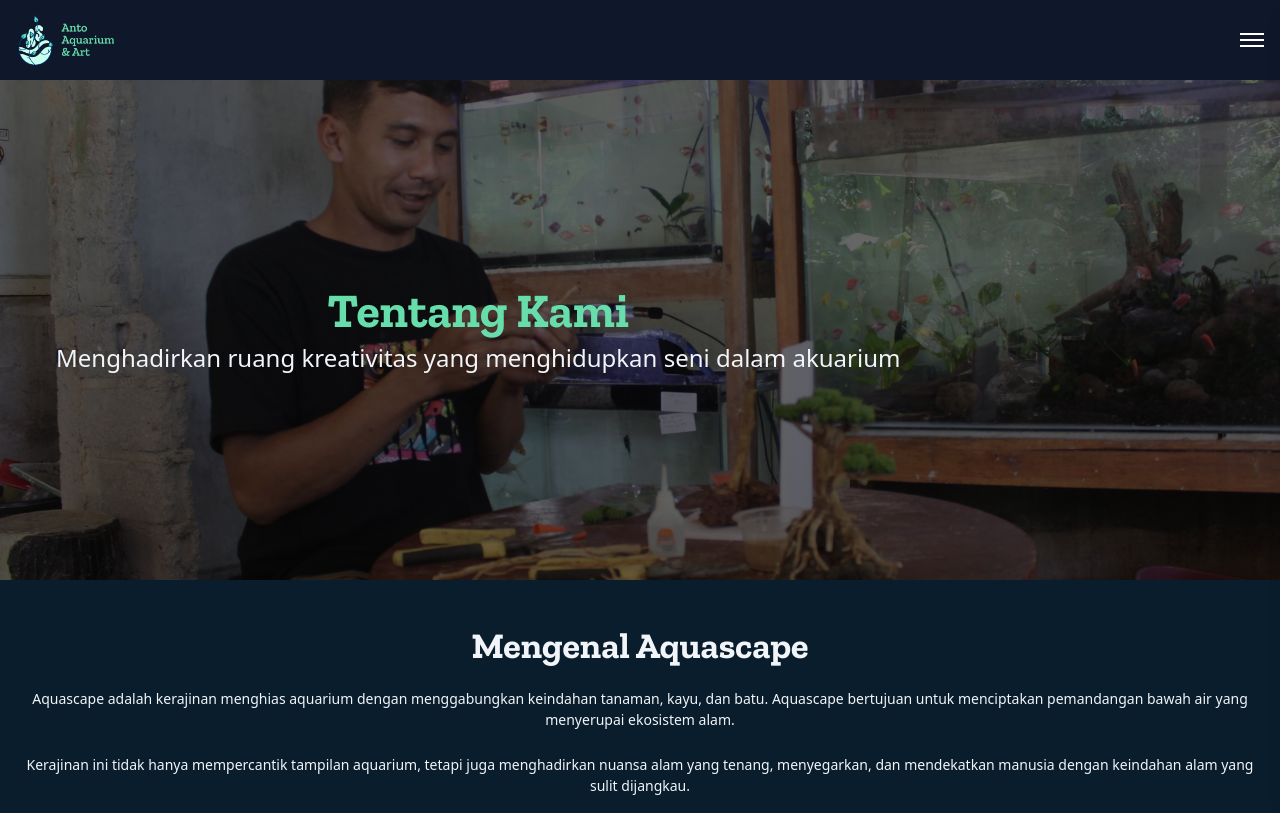
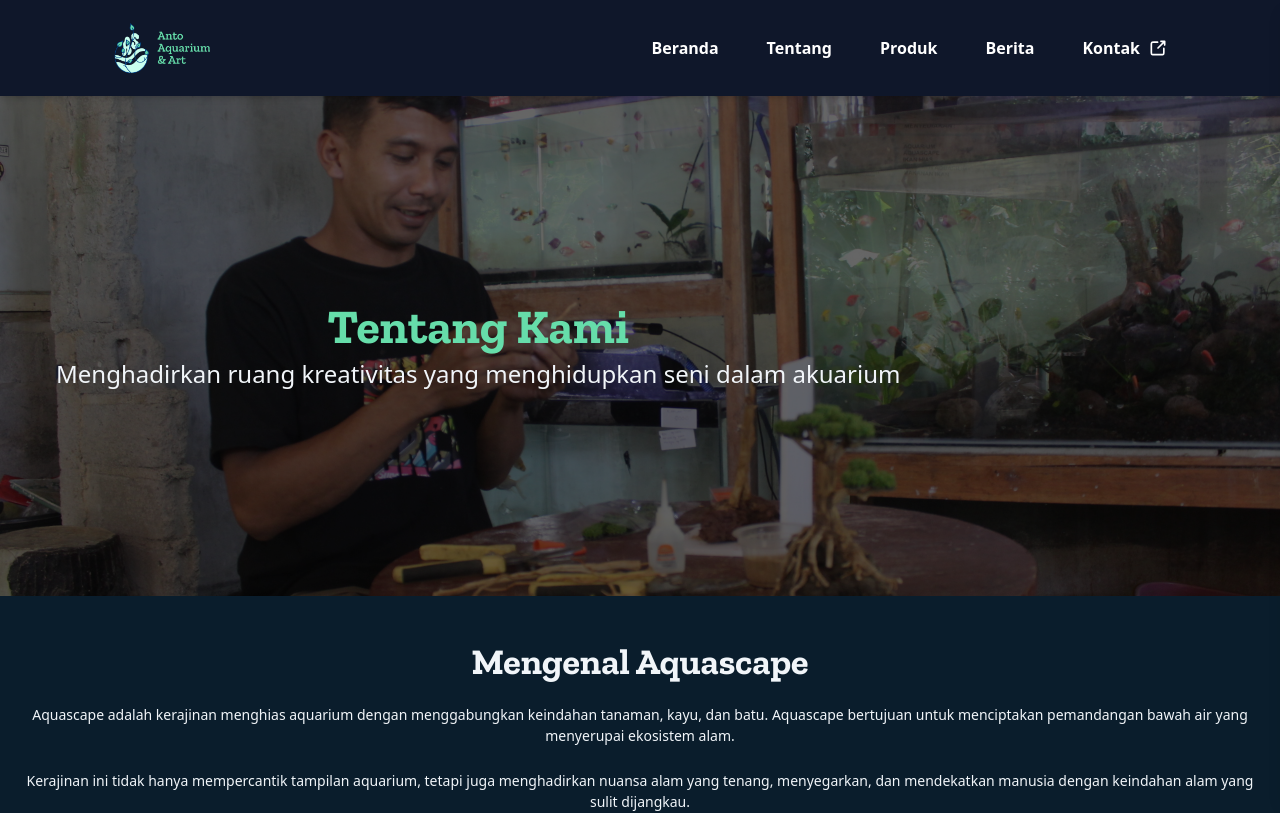
Before and after one commit to Aquascape-Desa-Branjang/starter, a React (Create React App) app in the folder frontend/: page /tentang in a window 1280 px wide. Shown: the top 813 px of the page. Built offline with nearby package versions, Linux system fonts and the light colour scheme; a web font is replaced by a local one.

Commit message:
feat: [fm] responsive laptop navbar

```diff
--- a/frontend/src/component/header.js
+++ b/frontend/src/component/header.js
@@ -1,5 +1,6 @@
 import React, { useState } from "react";
 import Navbar from "./navbar";
+import NavbarDesktop from "./navbar-desktop";
 import logo from "../gambar/logo.png";
 
 const Header = () => {
@@ -16,21 +17,24 @@ const Header = () => {
   return (
     <>
       {/* Bagian atas header */}
-      <header className="flex items-center justify-between px-4 py-3 bg-[#0F172A] text-white shadow-md">
-        <img src={logo} alt="Logo" className="w-21 h-14" />
+      <header className="flex items-center justify-between sticky top-0 start-0 z-30 px-4 py-3 bg-[#0F172A] text-white shadow-md xl:px-28 xl:py-5">
+        <img src={logo} alt="Logo" className="w-auto h-14" />
 
         {/* Hamburger Button */}
         <button
-          className="flex flex-col justify-center space-y-1 focus:outline-none transition-all duration-300"
+          className="flex flex-col justify-center space-y-1 focus:outline-none transition-all duration-300 xl:hidden"
           onClick={toggleSidebar}
         >
           <span className="w-6 h-0.5 bg-white"></span>
           <span className="w-6 h-0.5 bg-white"></span>
           <span className="w-6 h-0.5 bg-white"></span>
         </button>
+
+        {/* Navbar Desktop */}
+        <NavbarDesktop className="hidden xl:flex" />
       </header>
 
-      {/* Sidebar */}
+      {/* Sidebar mobile */}
       <Navbar isOpen={isSidebarOpen} onClose={closeSidebar} />
     </>
   );
--- /dev/null
+++ b/frontend/src/component/navbar-desktop.js
@@ -0,0 +1,31 @@
+import React from "react";
+import { Link } from "react-router-dom";
+
+const NavbarDesktop = () => {
+
+  return (
+    <nav className="hidden xl:flex flex-row gap-12 font-semibold">
+      <Link to="/" className="block hover:text-cyan-300">
+        Beranda
+      </Link>
+      <Link to="/tentang" className="block hover:text-cyan-300">
+        Tentang
+      </Link>
+      <Link to="/produk" className="block hover:text-cyan-300">
+        Produk
+      </Link>
+      <Link to="/berita" className="block hover:text-cyan-300">
+        Berita
+      </Link>
+      <Link to="https://wa.me/+6281575576328" target="_blank" className="group hover:text-cyan-300 flex flex-row gap-2 items-center">
+        Kontak
+
+        <svg width="20px" height="20px" viewBox="0 0 24 24" fill="none" xmlns="http://www.w3.org/2000/svg">
+          <path className="stroke-white group-hover:stroke-cyan-300" d="M20 4L12 12M20 4V8.5M20 4H15.5M19 12.5V16.8C19 17.9201 19 18.4802 18.782 18.908C18.5903 19.2843 18.2843 19.5903 17.908 19.782C17.4802 20 16.9201 20 15.8 20H7.2C6.0799 20 5.51984 20 5.09202 19.782C4.71569 19.5903 4.40973 19.2843 4.21799 18.908C4 18.4802 4 17.9201 4 16.8V8.2C4 7.0799 4 6.51984 4.21799 6.09202C4.40973 5.71569 4.71569 5.40973 5.09202 5.21799C5.51984 5 6.07989 5 7.2 5H11.5" stroke-width="2" stroke-linecap="round" stroke-linejoin="round"/>
+        </svg>
+      </Link>
+    </nav>
+  );
+};
+
+export default NavbarDesktop;
```
